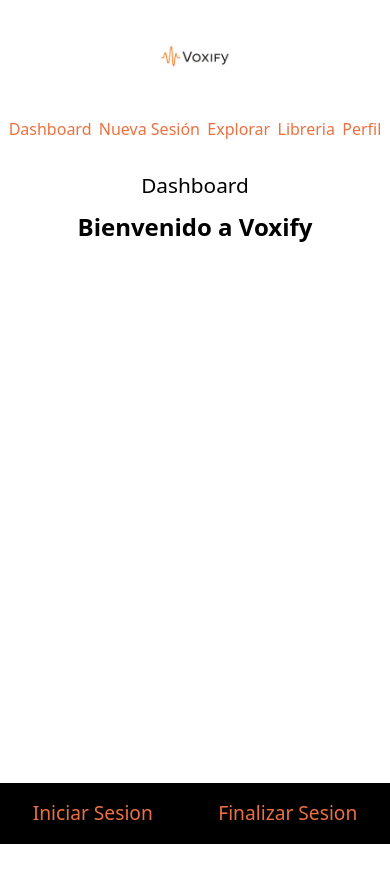
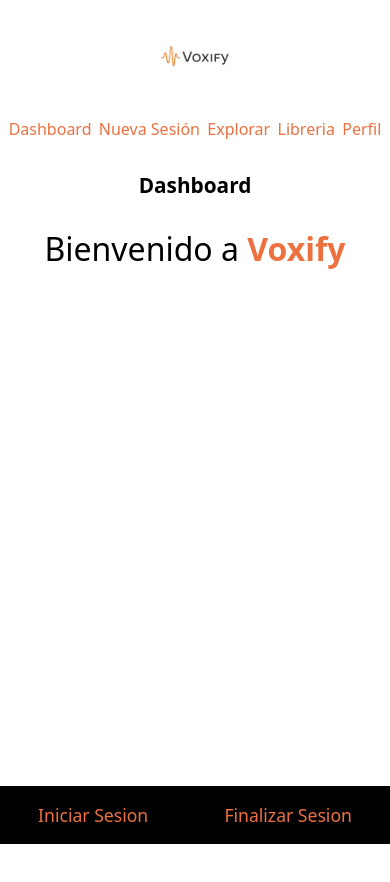
Before and after one commit to ignaarguello/Voxify, a React (Vite) app in the folder Cliente/: page / in a window 390 px wide. Shown: the top 882 px of the page. Built offline with nearby package versions, Linux system fonts and the light colour scheme; the HTML template or start-up script is replaced by a standard one.

Commit message:
Update/Mejoras en Responsive mobile de dashboard - home

```diff
--- a/Cliente/src/componentes/Footer/Footer.css
+++ b/Cliente/src/componentes/Footer/Footer.css
@@ -21,8 +21,8 @@
         /* border: 2px solid red; */
         padding: 1rem;
         color: var(--color-primario);
-        font-size: 1.2rem;
-        font-weight: 500;
+        font-size: 1.1rem;
+        font-weight: 400;
     }
 }
 
--- a/Cliente/src/componentes/HeaderContent/HeaderContent.css
+++ b/Cliente/src/componentes/HeaderContent/HeaderContent.css
@@ -8,7 +8,7 @@
 
   #TituloHeaderContent {
     font-size: 1.3rem;
-    font-weight: 400;
+    font-weight: 600;
     padding: .5rem 0;
   }
 }
--- a/Cliente/src/pages/Dashboard/Dashboard.css
+++ b/Cliente/src/pages/Dashboard/Dashboard.css
@@ -1,25 +1,41 @@
     /*? Resolucion Mobile */
-    @media screen and (min-width: 360px) {}
+    @media screen and (min-width: 360px) {
+        /* Contenedor Pagina Dashboard */
+        #PaginaDashboardHome {
+            /* border: 2px solid red; */
+        }
+
+        /* Titulo Bienvenido a Voxify */
+        #TituloBienvenidoVoxify {
+            font-size: 2rem;
+            padding: 1rem;
+            font-weight: 300;
+        }
+
+        /* Span Voxify */
+        #SpanVoxify {
+            font-weight: 600;
+            color: var(--color-primario);
+        }
+    }
 
     /*? Resolucion Laptop */
     @media screen and (min-width: 1280px) {
         /* Contenedor Pagina Dashboard */
-        #PaginaDashboardHome{
+        #PaginaDashboardHome {
             /* border: 2px solid red; */
         }
 
         /* Titulo Bienvenido a Voxify */
-        #TituloBienvenidoVoxify{
+        #TituloBienvenidoVoxify {
             font-size: 3.5rem;
             padding: 1rem;
             font-weight: 300;
         }
 
         /* Span Voxify */
-        #SpanVoxify{
+        #SpanVoxify {
             font-weight: 600;
             color: var(--color-primario);
         }
-
-
     }
```
